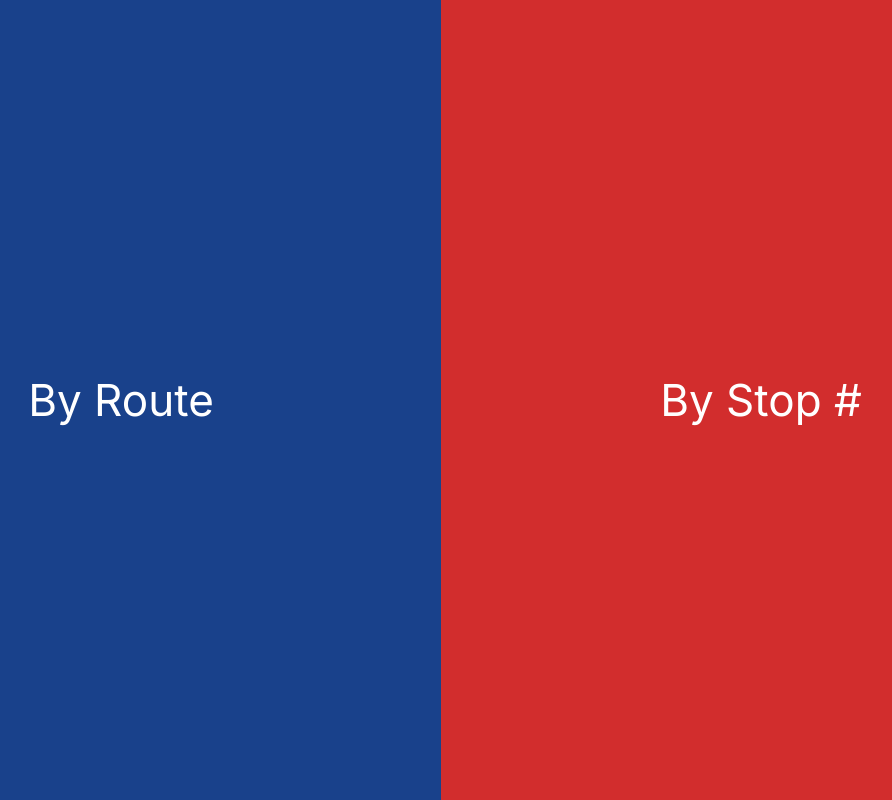
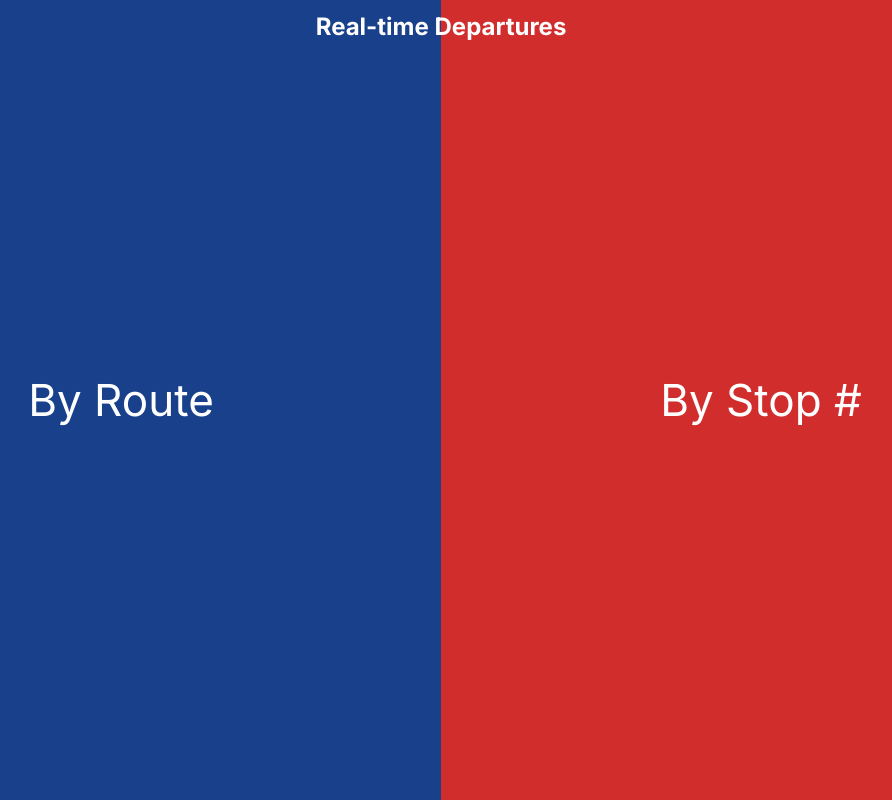
Before and after one commit to carlosh-07/nexTripMock, a Next.js app: page / in a window 1280 px wide. Shown: the whole page, without its empty margins (199-1091 px from the left). Built offline with nearby package versions, Linux system fonts and the light colour scheme.

Commit message:
FLoat text

```diff
--- a/src/app/page.module.css
+++ b/src/app/page.module.css
@@ -18,6 +18,17 @@
     font-size: 18px;
   }
 }
+
+.floatText {
+  top: 12px;
+  width: 100%;
+  position: absolute;
+  background-color: transparent;
+  color: white;
+  display: flex;
+  justify-content: center;
+}
+
 
 .fullLinkLeft {
   display: flex;
--- a/src/app/page.tsx
+++ b/src/app/page.tsx
@@ -3,6 +3,7 @@ import styles from "./page.module.css";
 export default function Home() {
   return (
     <>
+      <h2 className={styles.floatText}>Real-time Departures</h2>
       <div className={styles.main}>
         <a className={styles.fullLinkLeft} href="/route">
           By Route
```
